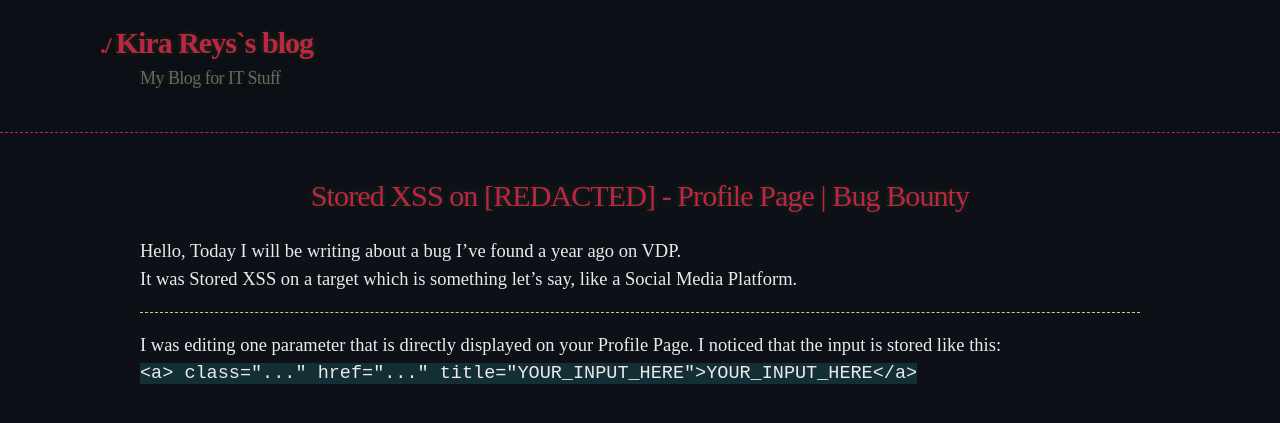
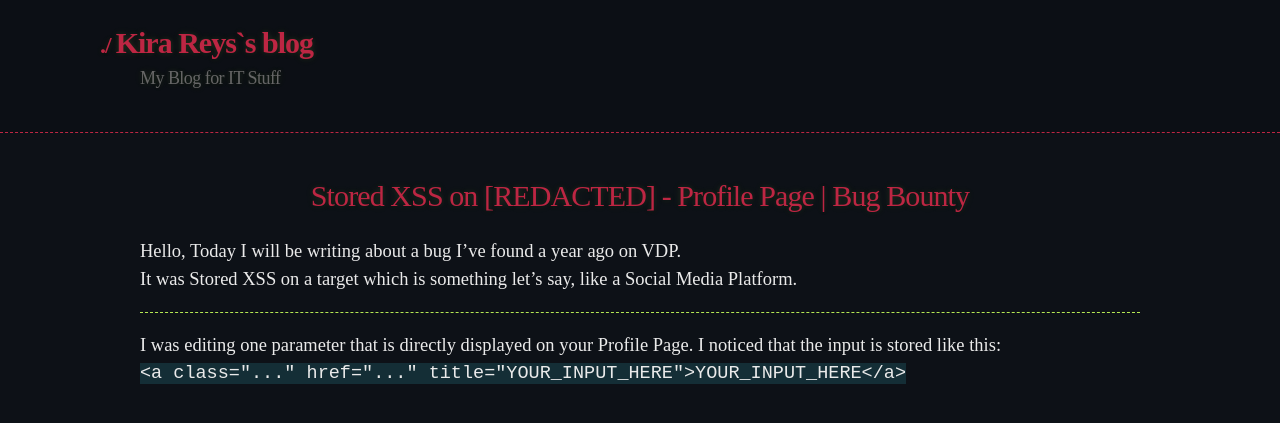
Before and after one commit to 20kilograma/blog, a Jekyll site: the page built from stored-xss-0.md, in a window 1280 px wide. Shown: the top 423 px of the page. Built offline with Jekyll 4.4.1, drawn with Linux system fonts in a browser that asks for light colours; some web fonts are replaced; our own code applies the rules of GitHub Pages for plain Markdown files.

Commit message:
Update stored-xss-0.md

```diff
--- a/stored-xss-0.md
+++ b/stored-xss-0.md
@@ -6,4 +6,4 @@ It was Stored XSS on a target which is something let's say, like a Social Media
 <hr>
 
 I was editing one parameter that is directly displayed on your Profile Page. I noticed that the input is stored like this: <br>
-<code>&lt;a&gt; class="..." href="..." title="YOUR_INPUT_HERE">YOUR_INPUT_HERE&lt;/a&gt;</code>
+<code>&lt;a class="..." href="..." title="YOUR_INPUT_HERE"&gt;YOUR_INPUT_HERE&lt;/a&gt;</code>
```
